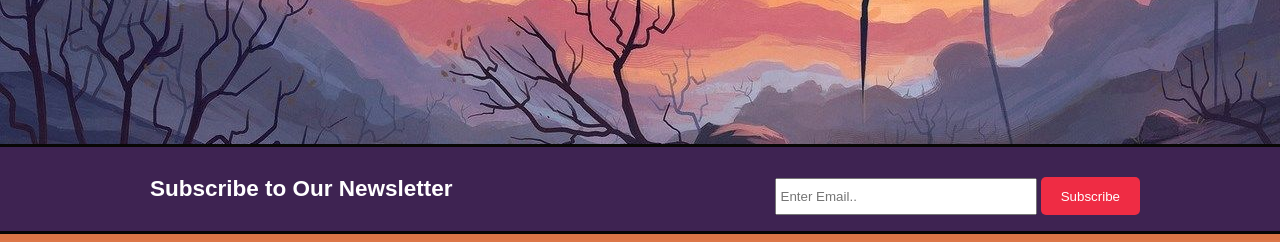
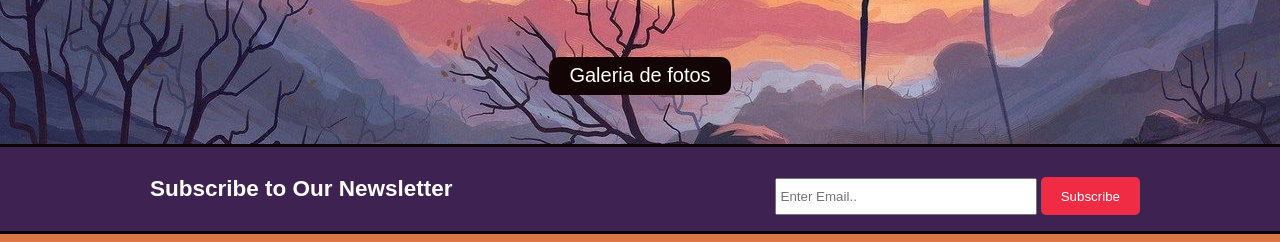
Before and after one commit to HaroldoCarfax/Model-Website, a plain HTML site: page WEBSITE/index.html in a window 1280 px wide. Shown: the part 359-601 px from the top of the page. Drawn offline with Linux system fonts and the light colour scheme.

Commit message:
Update index.html

```diff
--- a/WEBSITE/index.html
+++ b/WEBSITE/index.html
@@ -27,6 +27,7 @@
             <div class="container">
                 <h1>Professional Web Design</h1>
                 <p>Est lorem ipsum dolor sit amet consectetur. Nibh sit amet commodo nulla facilisi. A lacus vestibulum sed arcu non odio euismod</p>
+                <button type="submit" class="button_2">Galeria de fotos</button>
             </div>
         </section>
 
```
